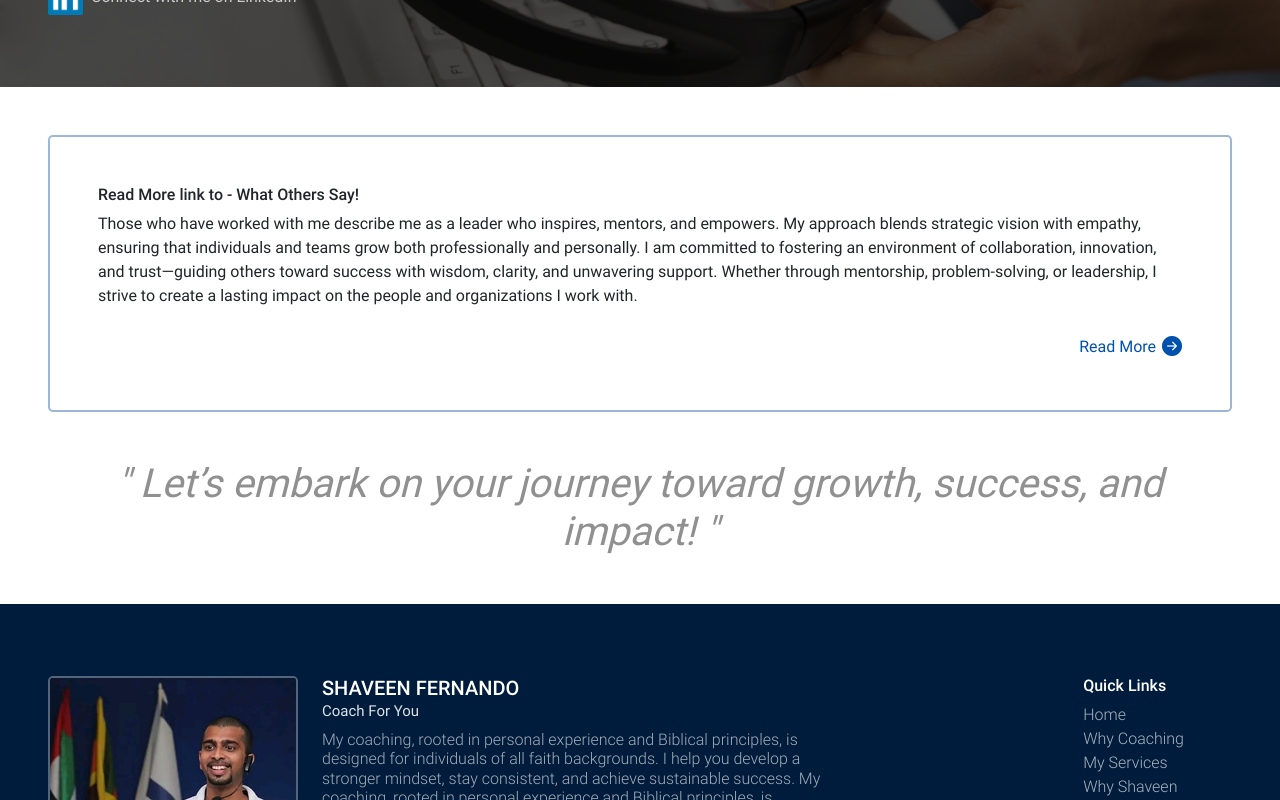
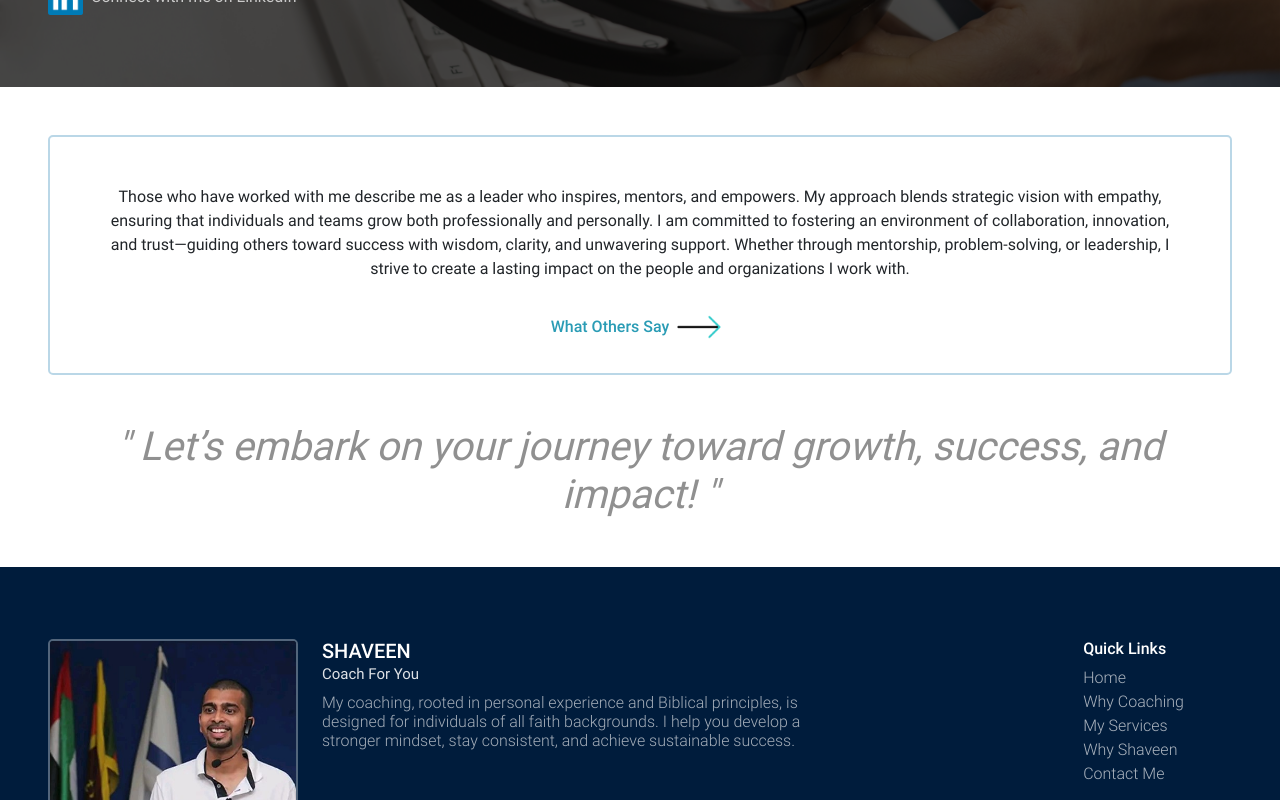
Before and after one commit to Chamith-H/shaveen-web, a React (Vite) app: page /contact-us in a window 1280 px wide. Shown: the part 440-1240 px from the top of the page. Built offline with nearby package versions, Linux system fonts and the light colour scheme.

Commit message:
new changes

```diff
--- a/index.html
+++ b/index.html
@@ -2,9 +2,11 @@
 <html lang="en">
   <head>
     <meta charset="UTF-8" />
-    <link rel="icon" type="image/svg+xml" href="/vite.svg" />
+    <link rel="icon" />
+    <meta property="og:image" content="/logo.png" />
     <meta name="viewport" content="width=device-width, initial-scale=1.0" />
-    <title>Vite + React</title>
+    <meta name="description" content="Coach For You!" />
+    <title>Shaveen</title>
     <link
       href="https://cdn.jsdelivr.net/npm/bootstrap@5.3.3/dist/css/bootstrap.min.css"
       rel="stylesheet"
--- a/src/components/layout/Footer.jsx
+++ b/src/components/layout/Footer.jsx
@@ -12,26 +12,29 @@ export const Footer = () => {
 
                 <div className="ms-md-4 d-flex flex-column justify-content-between h-100 mt-4 mt-md-0">
                   <div>
-                    <h5 className="mb-0">SHAVEEN FERNANDO</h5>
+                    <h5 className="mb-0">SHAVEEN</h5>
                     <p className="mb-0">Coach For You</p>
 
                     <h6 className="mt-2">
                       My coaching, rooted in personal experience and Biblical
                       principles, is designed for individuals of all faith
                       backgrounds. I help you develop a stronger mindset, stay
-                      consistent, and achieve sustainable success. My coaching,
-                      rooted in personal experience and Biblical principles, is
-                      designed for individuals of all faith backgrounds. I help
-                      you develop a stronger mindset, stay consistent, and
-                      achieve sustainable success.
+                      consistent, and achieve sustainable success.
                     </h6>
                   </div>
 
                   <div className="d-none d-md-flex">
-                    <a href="">
+                    <a
+                      href="https://wa.me/94777428427?text=Hi%20Shaveen%20I%20am%20ready%20to%20embark%20on%20a%20transformative%20journey.%20How%20can%20you%20guide%20me"
+                      target="blank"
+                    >
                       <i class="bi bi-whatsapp"></i>
                     </a>
-                    <a href="" className="ms-3">
+                    <a
+                      href="https://www.linkedin.com/in/shaveenfernando/"
+                      className="ms-3"
+                      target="blank"
+                    >
                       <i class="bi bi-linkedin"></i>
                     </a>
                   </div>
@@ -39,10 +42,17 @@ export const Footer = () => {
               </div>
 
               <div className="d-flex d-md-none mobile-navs-ico">
-                <a href="">
+                <a
+                  href="https://wa.me/94777428427?text=Hi%20Shaveen%20I%20am%20ready%20to%20embark%20on%20a%20transformative%20journey.%20How%20can%20you%20guide%20me"
+                  target="blank"
+                >
                   <i class="bi bi-whatsapp"></i>
                 </a>
-                <a href="" className="ms-3">
+                <a
+                  href="https://www.linkedin.com/in/shaveenfernando/"
+                  className="ms-3"
+                  target="blank"
+                >
                   <i class="bi bi-linkedin"></i>
                 </a>
               </div>
--- a/src/components/pages/Contact.jsx
+++ b/src/components/pages/Contact.jsx
@@ -42,9 +42,9 @@ export const Contact = () => {
       </div>
 
       <div className="Other-say mx-4 mx-md-5 my-5">
-        <div className="say-card p-4 px-md-5 py-md-5">
-          <h6>Read More link to - What Others Say!</h6>
-          <p className="mb-0 pb-4">
+        <div className="say-card pt-4 px-4 px-md-5 pt-md-5 pb-md-3">
+          {/* <h6>Read More link to - What Others Say!</h6> */}
+          <p className="mb-0 pb-3 text-center">
             Those who have worked with me describe me as a leader who inspires,
             mentors, and empowers. My approach blends strategic vision with
             empathy, ensuring that individuals and teams grow both
@@ -55,7 +55,14 @@ export const Contact = () => {
             create a lasting impact on the people and organizations I work with.
           </p>
 
-          <SeeMore navigate="/why-coaching" />
+          <a
+            href="https://www.linkedin.com/in/shaveenfernando/details/recommendations/?detailScreenTabIndex=0"
+            target="blank"
+            className="see-more-contct"
+          >
+            <h6 className="mb-0">What Others Say</h6>
+            <img src="/images/coach/right.gif" alt="" />
+          </a>
         </div>
       </div>
 
--- a/src/components/pages/Home.jsx
+++ b/src/components/pages/Home.jsx
@@ -20,10 +20,17 @@ export const Home = () => {
             </p>
 
             <div className="d-flex hero-cont mt-5 pt-md-5">
-              <a href="">
+              <a
+                href="https://wa.me/94777428427?text=Hi%20Shaveen%20I%20am%20ready%20to%20embark%20on%20a%20transformative%20journey.%20How%20can%20you%20guide%20me"
+                target="blank"
+              >
                 <i class="bi bi-whatsapp"></i>
               </a>
-              <a href="" className="ms-3">
+              <a
+                href="https://www.linkedin.com/in/shaveenfernando/"
+                className="ms-3"
+                target="blank"
+              >
                 <i class="bi bi-linkedin"></i>
               </a>
             </div>
@@ -40,7 +47,9 @@ export const Home = () => {
           Let's craft a personalized strategy to turn your vision into
           reality.&nbsp;&nbsp;
           <span>
-            <a href="">Click here</a>
+            <a className="service-a" href="/our-services">
+              Click here
+            </a>
           </span>
           &nbsp;to check my services!
         </p>
--- a/src/components/pages/Services.jsx
+++ b/src/components/pages/Services.jsx
@@ -215,14 +215,17 @@ export const Services = () => {
             Take the first step toward your breakthrough. Let's connect!
           </p>
 
-          <a href="">
+          <a
+            href="https://wa.me/94777428427?text=Hi%20Shaveen%20I%20am%20ready%20to%20embark%20on%20a%20transformative%20journey.%20How%20can%20you%20guide%20me"
+            target="blank"
+          >
             <div className="service-con">
               <img src="/images/services/whatsapp.png" alt="" />
               <p className="mb-0 ms-2">Chat on WhatsApp</p>
             </div>
           </a>
 
-          <a href="">
+          <a href="https://www.linkedin.com/in/shaveenfernando/" target="blank">
             <div className="service-con mt-3">
               <img src="/images/services/linkedin.png" alt="" />
               <p className="mb-0 ms-2">Connect with me on LinkedIn</p>
--- a/src/components/pages/WhyCoaching.jsx
+++ b/src/components/pages/WhyCoaching.jsx
@@ -67,7 +67,7 @@ export const WhyCoaching = () => {
                   transformation today!{" "}
                 </h6>
 
-                <a href="">Contact me to get started.</a>
+                <a href="/contact-us">Contact me to get started.</a>
               </div>
             </div>
 
--- a/src/components/pages/WhyShaveen.jsx
+++ b/src/components/pages/WhyShaveen.jsx
@@ -28,7 +28,7 @@ export const WhyShaveen = () => {
         </div>
 
         <div className="shaveen-des-body ms-md-5">
-          <h6>I'm Shaveen Fernando</h6>
+          <h6>I'm Shaveen </h6>
           <p>
             I guide individuals and teams to uncover their purpose, set
             meaningful goals, and transform vision into reality. Through a
--- a/src/styles/pages/Contact.css
+++ b/src/styles/pages/Contact.css
@@ -41,8 +41,12 @@
 .say-card {
   border-style: solid;
   border-width: 2px;
-  border-color: rgba(0, 70, 150, 0.392);
+  border-color: rgba(42, 130, 181, 0.323);
   border-radius: 5px;
+  display: flex;
+  flex-direction: column;
+  align-items: center;
+  justify-content: center;
 }
 
 .say-card h6 {
@@ -58,3 +62,21 @@
   font-style: italic;
   color: rgb(144, 144, 144);
 }
+
+.see-more-contct {
+  display: flex;
+  align-items: center;
+}
+
+.say-card a {
+  text-decoration: none;
+}
+
+.see-more-contct h6 {
+  color: rgb(42, 156, 181);
+  text-decoration: none;
+}
+
+.see-more-contct img {
+  width: 60px;
+}
--- a/src/styles/pages/Home.css
+++ b/src/styles/pages/Home.css
@@ -156,3 +156,7 @@
   font-family: "R3";
   color: #505050;
 }
+
+.service-a {
+  text-decoration: none;
+}
--- a/src/styles/pages/Services.css
+++ b/src/styles/pages/Services.css
@@ -70,6 +70,12 @@
   text-decoration: none;
 }
 
+.service-contact-card a:hover,
+.service-con p:hover {
+  text-decoration: none;
+  color: rgb(23, 90, 172);
+}
+
 .service-con p {
   text-decoration: none;
   font-family: "R3";
```
Also changed, not shown: public/images/coach/right.gif (added), public/logo.png (added).
